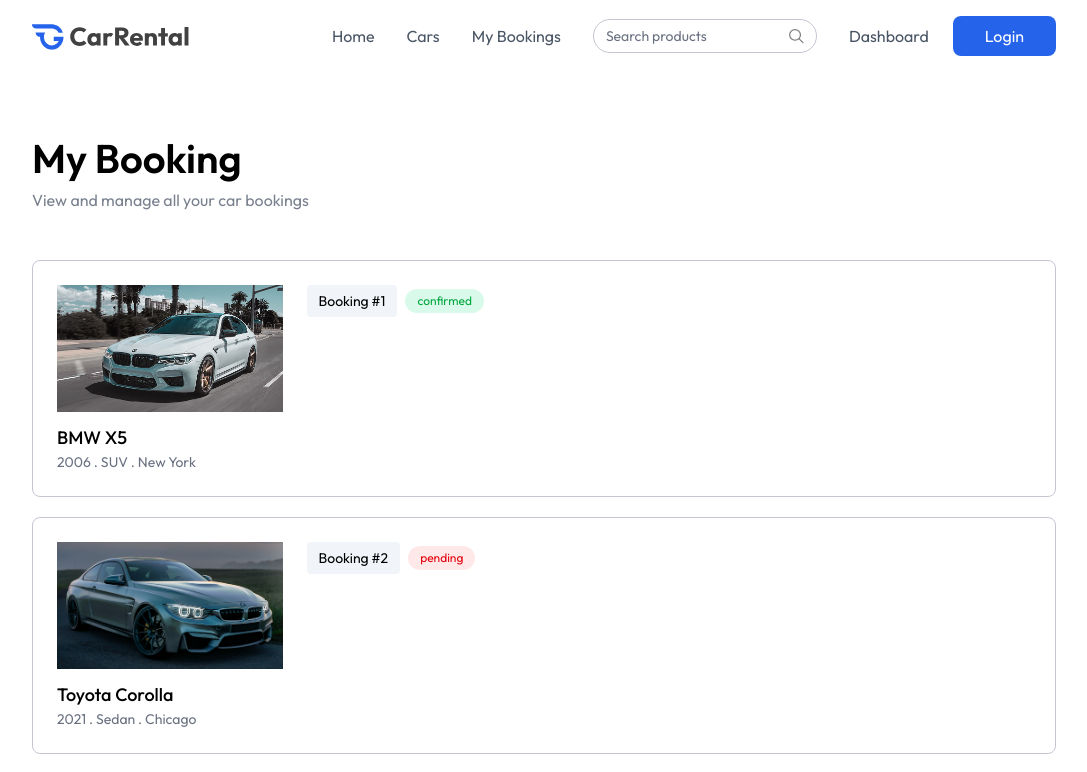
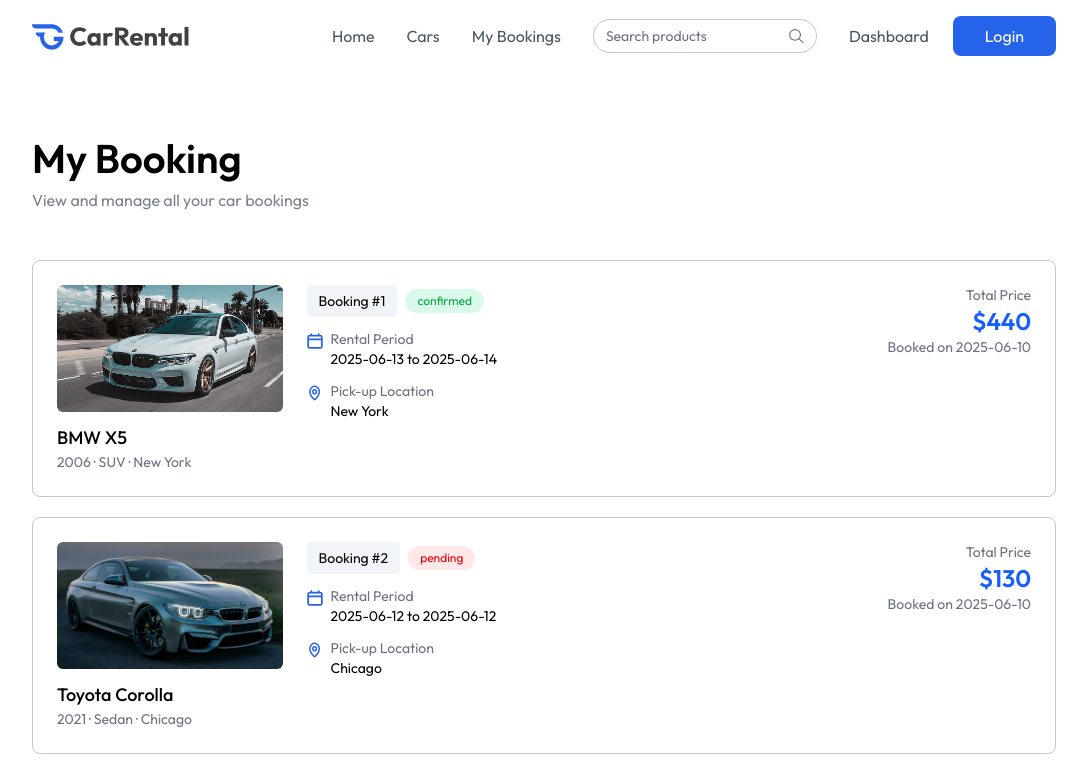
Before and after one commit to Raghav7071/CarRental, a React (Vite) app in the folder client/: page /my-bookings in a window 1280 px wide. Shown: the top 772 px of the page, without its empty margins (96-1183 px from the left). Built offline with nearby package versions, Linux system fonts and the light colour scheme.

Commit message:
Fix MyBookings price styling and currency color

```diff
--- a/client/src/pages/MyBookings.jsx
+++ b/client/src/pages/MyBookings.jsx
@@ -1,16 +1,13 @@
 import React, { useEffect, useState } from 'react'
 import Title from '../components/Title'
-import { dummyMyBookingsData } from '../assets/assets'
+import { dummyMyBookingsData, assets } from '../assets/assets'
 
 const MyBookings = () => {
-  const [booking, setBookings] = useState([])
-
-  const fetchMyBookings = async () => {
-    setBookings(dummyMyBookingsData)
-  }
+  const [bookings, setBookings] = useState([])
+  const currency = import.meta.env.VITE_CURRENCY
 
   useEffect(() => {
-    fetchMyBookings()
+    setBookings(dummyMyBookingsData)
   }, [])
 
   return (
@@ -20,22 +17,90 @@
         subTitle='View and manage all your car bookings'
         align='left'
       />
+
       <div>
-        {booking.map((booking, index)=>(
-          <div key={booking._id} className='grid grid-cols-1 md:grid-cols-4 gap-6 p-6 border border-borderColor rounded-lg mt-5 first:mt-12'>
-            <div className='md:col-span-1'>
-              <div className='rounded-md overflow-hidde mb-3'>
-                <img src={booking.car.image} alt='' className='w-full h-auto aspect-video object-cover'></img>
+        {bookings.map((booking, index) => (
+          <div
+            key={booking._id}
+            className='grid grid-cols-1 md:grid-cols-4 gap-6 p-6 border border-borderColor rounded-lg mt-5 first:mt-12'
+          >
+            {/* Car Info */}
+            <div>
+              <div className='rounded-md overflow-hidden mb-3'>
+                <img
+                  src={booking.car.image}
+                  alt='car'
+                  className='w-full aspect-video object-cover'
+                />
+              </div>
 
-              </div>
-              <p className='text-lg font-medium mt-2'>{booking.car.brand} {booking.car.model}</p>
-              <p className='text-gray-500'>{booking.car.year} . {booking.car.category} . {booking.car.location}</p>
+              <p className='text-lg font-medium mt-2'>
+                {booking.car.brand} {booking.car.model}
+              </p>
+              <p className='text-gray-500'>
+                {booking.car.year} · {booking.car.category} · {booking.car.location}
+              </p>
+            </div>
 
-            </div>
+            {/* Booking Details */}
             <div className='md:col-span-2'>
               <div className='flex items-center gap-2'>
-                <p className='px-3 py-1.5 bg-light rounded'>Booking #{index+1}</p>
-                <p className={`px-3 py-1 text-xs rounded-full ${booking.status == 'confirmed' ? 'bg-green-400/15 text-green-600' : 'bg-red-400/15 text-red-600'}`}>{booking.status}</p>
+                <p className='px-3 py-1.5 bg-light rounded'>
+                  Booking #{index + 1}
+                </p>
+
+                <p
+                  className={`px-3 py-1 text-xs rounded-full ${
+                    booking.status === 'confirmed'
+                      ? 'bg-green-400/15 text-green-600'
+                      : 'bg-red-400/15 text-red-600'
+                  }`}
+                >
+                  {booking.status}
+                </p>
+              </div>
+
+              <div className='flex items-start gap-2 mt-3'>
+                <img
+                  src={assets.calendar_icon_colored}
+                  className='w-4 h-4 mt-1'
+                  alt=''
+                />
+                <div>
+                  <p className='text-gray-500'>Rental Period</p>
+                  <p>
+                    {booking.pickupDate.split('T')[0]} to{' '}
+                    {booking.returnDate.split('T')[0]}
+                  </p>
+                </div>
+              </div>
+
+              <div className='flex items-start gap-2 mt-3'>
+                <img
+                  src={assets.location_icon_colored}
+                  className='w-4 h-4 mt-1'
+                  alt=''
+                />
+                <div>
+                  <p className='text-gray-500'>Pick-up Location</p>
+                  <p>{booking.car.location}</p>
+                </div>
+              </div>
+            </div>
+
+            {/* Price */}
+            <div className='flex flex-col justify-between'>
+              <div className='text-sm text-right'>
+                <p className='text-gray-500'>Total Price</p>
+
+                {/* ✅ Blue currency + price */}
+                <h1 className='text-2xl font-semibold text-blue-600'>
+                  {currency}{booking.price}
+                </h1>
+
+                <p className='text-gray-500'>
+                  Booked on {booking.createdAt.split('T')[0]}
+                </p>
               </div>
             </div>
           </div>
```
